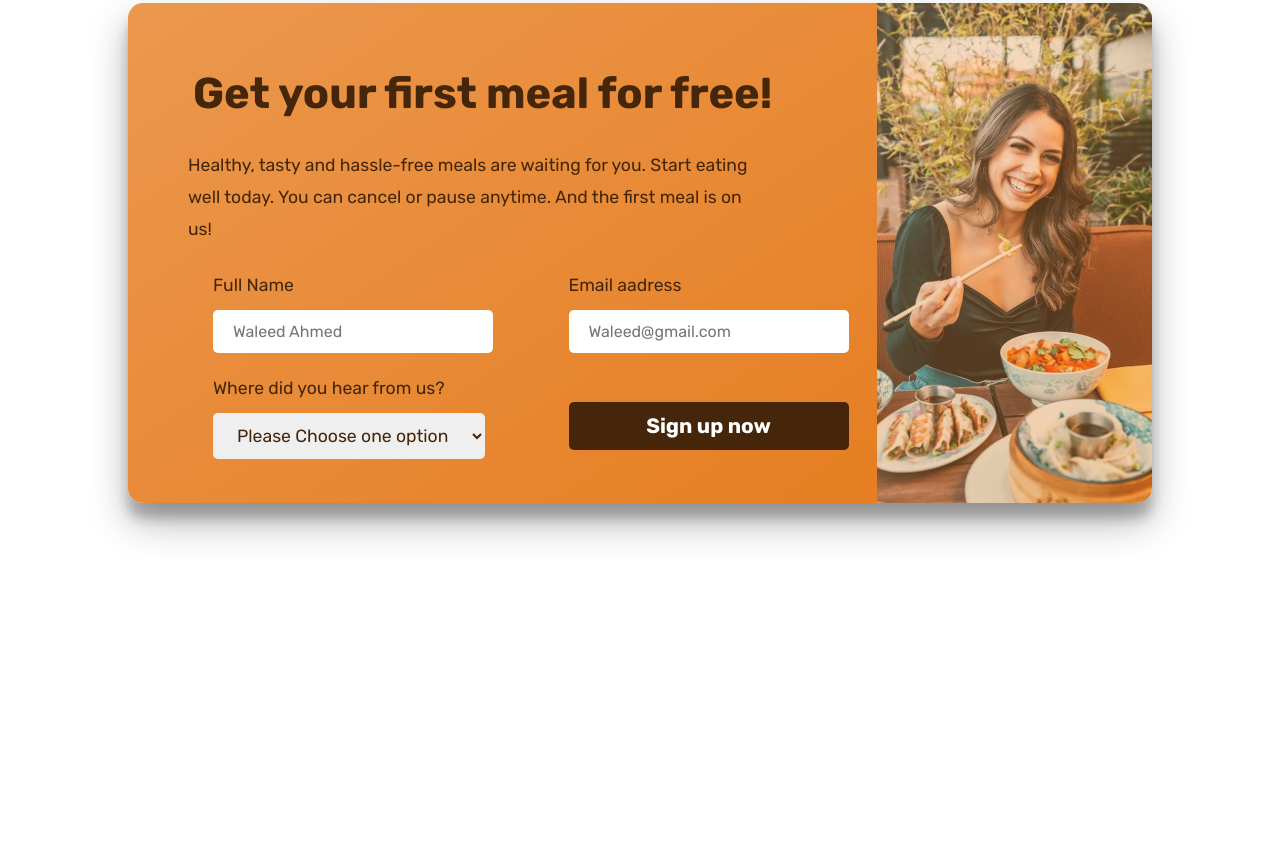
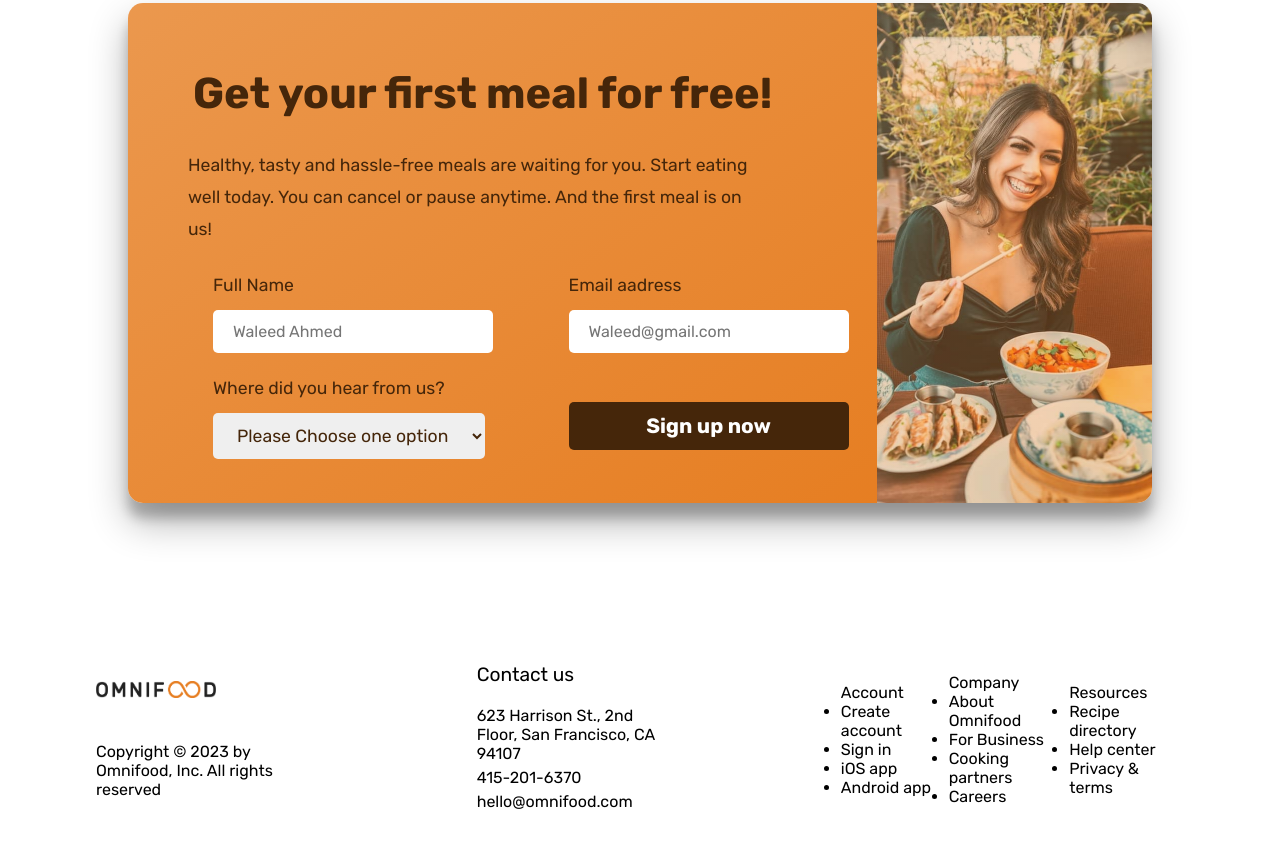
Before and after one commit to Waleed1123/Omnifood, a plain HTML site: page index.html in a window 1280 px wide. Shown: the part 6083-6931 px from the top of the page. Before the commit the page ends 6686 px from the top, so only its background shows below. Drawn offline with Linux system fonts and the light colour scheme.

Commit message:
Worrking On Footer [almost Done]

```diff
--- a/index.html
+++ b/index.html
@@ -1,14 +1,17 @@
 <!DOCTYPE html>
 <html lang="en">
-
   <head>
     <meta charset="UTF-8" />
     <meta name="viewport" content="width=device-width, initial-scale=1.0" />
     <title>Omnifood — Never Cook Again!</title>
     <!-- Font Awesome Cdn Link -->
-  <link rel="stylesheet" href="https://cdnjs.cloudflare.com/ajax/libs/font-awesome/6.4.2/css/all.min.css"
+    <link
+      rel="stylesheet"
+      href="https://cdnjs.cloudflare.com/ajax/libs/font-awesome/6.4.2/css/all.min.css"
       integrity="sha512-z3gLpd7yknf1YoNbCzqRKc4qyor8gaKU1qmn+CShxbuBusANI9QpRohGBreCFkKxLhei6S9CQXFEbbKuqLg0DA=="
-    crossorigin="anonymous" referrerpolicy="no-referrer" />
+      crossorigin="anonymous"
+      referrerpolicy="no-referrer"
+    />
     <!-- Custom CSS Link -->
     <link rel="stylesheet" href="./style.css" />
     <!-- CSS Logo Icon -->
@@ -18,7 +21,8 @@
     <link rel="preconnect" href="https://fonts.gstatic.com" crossorigin />
     <link
       href="https://fonts.googleapis.com/css2?family=Poppins:wght@300;400;500;600&family=Rubik:ital,wght@0,300;0,400;0,500;0,600;0,700;0,800;1,300;1,400;1,500;1,700&family=Source+Serif+4:ital,opsz,wght@0,8..60,300;0,8..60,400;0,8..60,500;1,8..60,300;1,8..60,400&display=swap"
-    rel="stylesheet" />
+      rel="stylesheet"
+    />
   </head>
 
   <body>
@@ -71,7 +75,11 @@
       <p>AS FEATURED IN</p>
       <span class="brands">
         <img src="./Image/techcrunch.png" class="techcrunch" alt="" />
-      <img src="./Image/business-insider.png" class="business-insider" alt="" />
+        <img
+          src="./Image/business-insider.png"
+          class="business-insider"
+          alt=""
+        />
         <img src="./Image/the-new-york-times.png" class="new-york" alt="" />
         <img src="./Image/forbes.png" class="forbes" alt="" />
         <img src="./Image/usa-today.png" class="usa-today" alt="" />
@@ -356,37 +364,39 @@
       <div class="form-div">
         <div class="form-div-text">
           <h3>Get your first meal for free!</h3>
-        <p>Healthy, tasty and hassle-free meals are waiting for you. Start eating well today. You can cancel or pause
-          anytime. And the first meal is on us!</p>
+          <p>
+            Healthy, tasty and hassle-free meals are waiting for you. Start
+            eating well today. You can cancel or pause anytime. And the first
+            meal is on us!
+          </p>
           <form class="form">
             <div class="form-div-input">
-
               <div class="name-div input-div">
-              <label for="">Full Name</label><br>
-              <input required type="text" placeholder="Waleed Ahmed">
+                <label for="">Full Name</label><br />
+                <input required type="text" placeholder="Waleed Ahmed" />
               </div>
               <div class="email-div input-div">
-              <label for="">Email aadress</label><br>
-              <input required type="text" placeholder="Waleed@gmail.com">
+                <label for="">Email aadress</label><br />
+                <input required type="text" placeholder="Waleed@gmail.com" />
               </div>
               <div class="option-div input-div">
-              <label for="">Where did you hear from us?</label><br>
+                <label for="">Where did you hear from us?</label><br />
                 <select required name="" id="">
-                <option selected="selected" disabled>Please Choose one option:</option>
+                  <option selected="selected" disabled>
+                    Please Choose one option:
+                  </option>
                   <option>Friends and Family</option>
                   <option>You Tube Video</option>
                   <option>Padcast</option>
                   <option>Facebook ad</option>
                   <option>Other</option>
                 </select>
-
               </div>
               <div class="button-div input-div">
                 <button type="submit">Sign up now</button>
               </div>
             </div>
           </form>
-
         </div>
         <div class="form-div-img">
           <!-- Img here (Background Img) -->
@@ -394,12 +404,48 @@
       </div>
     </section>
 
-
     <!-- Footer Starts From Here -->
 
     <footer class="footer-div">
+      <div class="copyright">
+        <img src="./Image/omnifood-logo.png" alt="" />
+        <p>Copyright © 2023 by Omnifood, Inc. All rights reserved</p>
+      </div>
+      <div class="adress">
+        <p>Contact us</p>
+        <ul>
+          <li>623 Harrison St., 2nd Floor, San Francisco, CA 94107</li>
+          <li>415-201-6370</li>
+          <li>hello@omnifood.com</li>
+        </ul>
+      </div>
+      <div class="account">
+        <p>Account</p>
+        <ul>
+          <li>Create account</li>
+          <li>Sign in</li>
+          <li>iOS app</li>
+          <li>Android app</li>
+        </ul>
+      </div>
+      <div class="company">
+        <p>Company</p>
+        <ul>
+          <li>About Omnifood</li>
+          <li>For Business</li>
+          <li>Cooking partners</li>
+          <li>Careers</li>
+        </ul>
+      </div>
 
+      <div class="resources">
+        <p>Resources</p>
+        <ul>
+          <li>Recipe directory</li>
+          <li>Help center</li>
+          <li>Privacy & terms</li>
+        </ul>
+      </div>
     </footer>
   </body>
-
 </html>
--- a/style.css
+++ b/style.css
@@ -778,13 +778,43 @@ div.input-div button {
     font-weight: bold;
     color: white;
     background-color: #45260a;
+    transition: all 0.7s;
 }
 
 div.input-div button:hover {
    background-color: white;
     color: #333;
-    transition: all 0.5s;
     cursor: pointer;
 }
 
 /* Footer Container */
+footer.footer-div{
+    width: 85%;
+    font-size: 1rem;
+    margin: 10px auto;
+    display: flex;
+    justify-content: space-evenly;
+    align-items: center;
+    padding: 50px 10px;
+
+}
+div.copyright p{
+    font-size: 1rem;
+    width: 60%;
+    margin-top: 40px;
+
+}
+div.copyright img{
+    width: 120px;
+}
+
+div.adress p{
+    font-size: 1.2rem;
+    margin-bottom: 20px;
+}
+div.adress ul li{
+    list-style-type: none;
+    margin-bottom: 5px;
+    width: 50%;
+
+}
```
Lines whose indentation alone changed are shown as unchanged.
